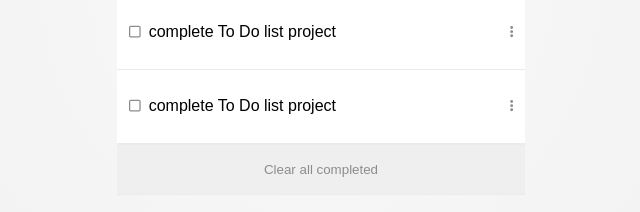
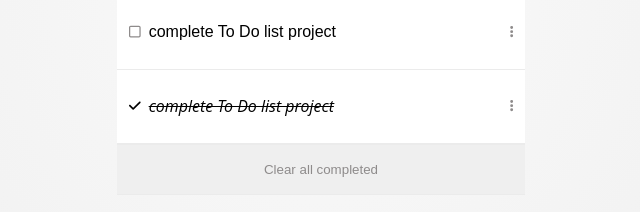
Before and after one commit to leopiresgoss/to-do-list, a website built with webpack: page src/index.html in a window 1280 px wide. Shown: the part 416-628 px from the top of the page, 319-959 px from the left. Built offline with nearby package versions, Linux system fonts and the light colour scheme; files whose address does not match are found by name.

Commit message:
Update createTask to change the style when the task is completed

```diff
--- a/src/modules/render-list/render-list.js
+++ b/src/modules/render-list/render-list.js
@@ -12,7 +12,7 @@ const tasks = [
   {
     index: 2,
     description: 'complete To Do list project',
-    completed: false,
+    completed: true,
   },
 ];
 
@@ -28,6 +28,24 @@ const elementGenerator = (type, classNames) => {
   return elem;
 };
 
+const taskInput = (task, idContent) => {
+  const input = elementGenerator('input', 'task');
+  input.type = 'text';
+  input.value = task.description;
+  input.setAttribute('maxlength', '255');
+  input.id = idContent;
+
+  return input;
+};
+
+const taskCompleted = (task, idContent) => {
+  const h6 = elementGenerator('h6', 'task completed');
+  h6.textContent = task.description;
+  h6.id = idContent;
+
+  return h6;
+};
+
 const createTask = (task) => {
   const idContent = `task-${task.index}`;
   const li = elementGenerator('li');
@@ -35,19 +53,22 @@ const createTask = (task) => {
   const checkBtn = elementGenerator('button', 'check');
   checkBtn.type = 'button';
   checkBtn.title = 'check';
-  checkBtn.innerHTML = '<i class="fa-regular fa-square"></i>';
 
-  const input = elementGenerator('input', 'task active');
-  input.type = 'text';
-  input.value = task.description;
-  input.setAttribute('maxlength', '255');
-  input.id = idContent;
+  let taskElem;
 
-  // update adding the image
+  if (task.completed) {
+    checkBtn.innerHTML = '<i class="fa-solid fa-check"></i>';
+    taskElem = taskCompleted(task, idContent);
+    li.classList.add('task-completed');
+  } else {
+    checkBtn.innerHTML = '<i class="fa-regular fa-square"></i>';
+    taskElem = taskInput(task, idContent);
+  }
+
   const changeBtn = elementGenerator('button', 'change-order');
   changeBtn.innerHTML = '<i class="fa-solid fa-ellipsis-vertical"></i>';
 
-  li.append(checkBtn, input, changeBtn);
+  li.append(checkBtn, taskElem, changeBtn);
 
   return li;
 };
--- a/src/style.css
+++ b/src/style.css
@@ -83,8 +83,24 @@ button {
   margin-right: 8px;
 }
 
+.task-completed .check {
+  color: black;
+}
+
 .list label {
   margin: auto 0;
+}
+
+.task.completed {
+  font-size: 1rem;
+  width: 100%;
+  font-style: italic;
+  font-weight: normal;
+  text-decoration: line-through;
+}
+
+.change-order {
+  cursor: move;
 }
 
 .clear-completed {
```
Also changed, not shown: 1 other file.
